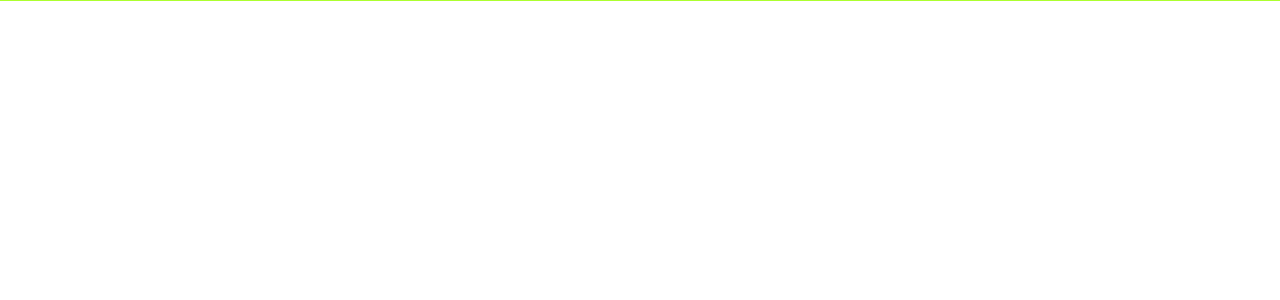
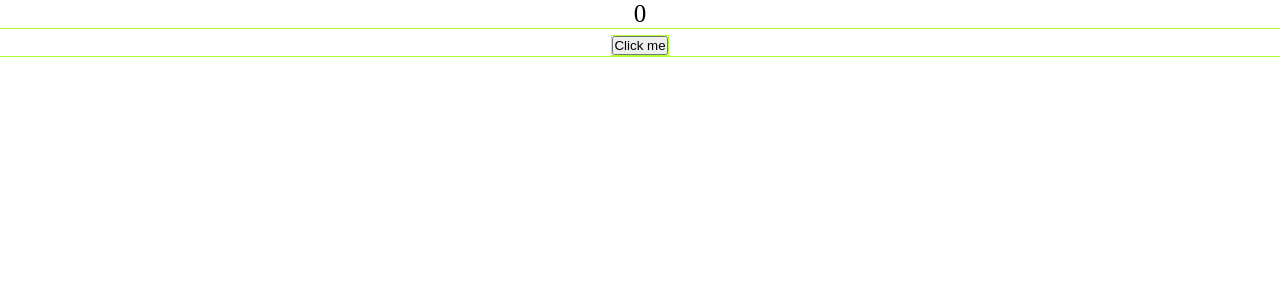
Before and after one commit to Voitovrg/authorization_10, a React (Create React App) app: page / in a window 1280 px wide. Shown: the top 300 px of the page. Built offline with nearby package versions, Linux system fonts and the light colour scheme.

Commit message:
Initial commit

```diff
--- a/src/App.tsx
+++ b/src/App.tsx
@@ -2,8 +2,14 @@ import React from 'react';
 import './style/App.css';
 
 const App = () => {
+
+  const [count, setCount]  = React.useState(0);
+
+
   return (
     <div className="App">
+      <p>{count}</p>
+      <button>Click me</button>
     </div>
   );
 }
```
